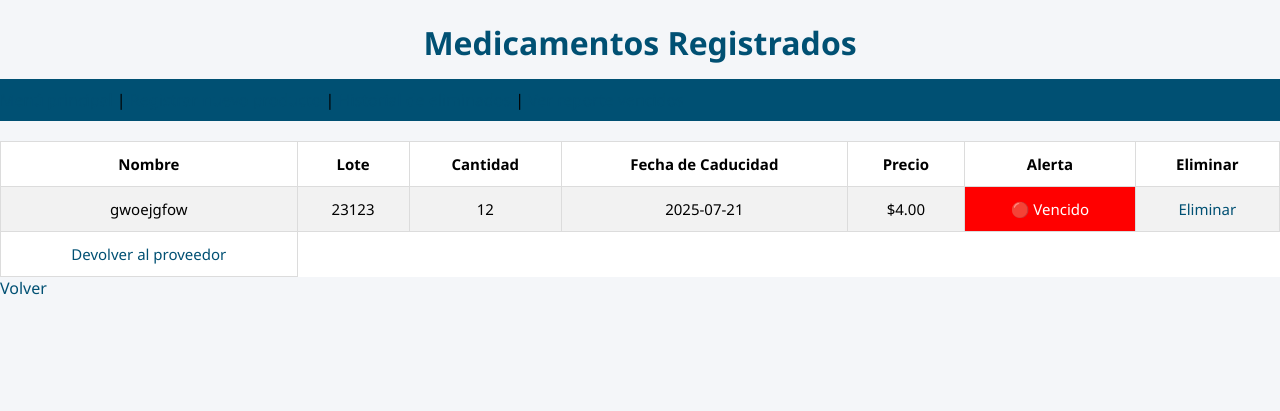
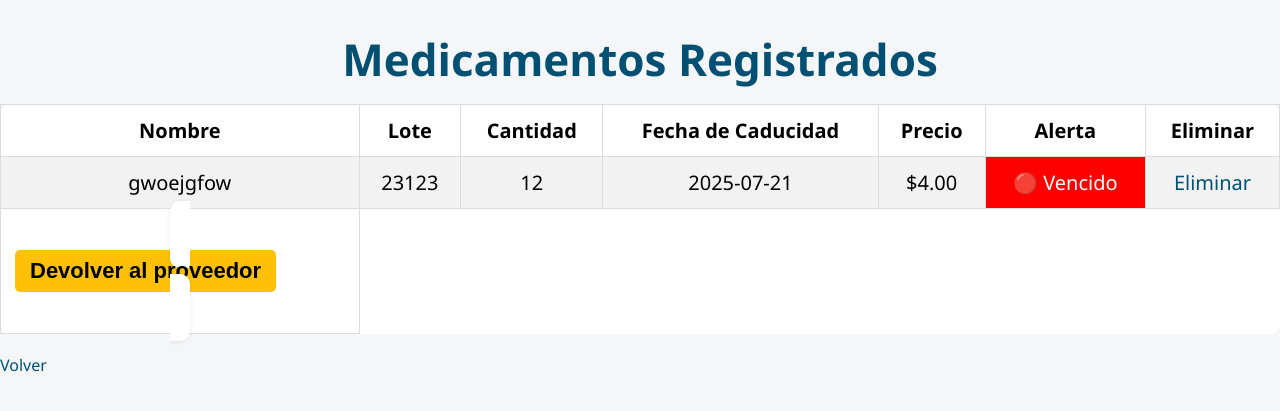
Before and after one commit to MinniFinnex/Farmacia, a Flask app: page /medicamentos in a window 1280 px wide. Shown: the top 411 px of the page. Run offline with Flask 3, Linux system fonts and the light colour scheme; data comes from the database, SQL or seed files in the repository.

Commit message:
Cambios Style y Devolver

```diff
--- a/app.py
+++ b/app.py
@@ -3,11 +3,13 @@
 import pymysql
 
 app = Flask(__name__)
+app.secret_key = 'JairickDiceCUADROOOOOOOOyEQUIPOOOOOOOOOOOOO'
+
 
 def conectar_db():
     return pymysql.connect(host='localhost', user='root', db='cruz_roja', charset='utf8mb4', cursorclass=pymysql.cursors.DictCursor)
 
-@app.route('/devolver', methods=['POST'])
+@app.route('/devolver_producto', methods=['POST', 'GET'])
 def devolver():
     producto_id = request.form.get('producto_id')
     nuevo_lote = request.form.get('nuevo_lote')
@@ -34,7 +36,7 @@
     conexion.close()
 
     flash("Producto devuelto y actualizado correctamente.")
-    return redirect('medicamentos')
+    return redirect('medicamentos' )
 
 @app.route('/logs_devoluciones')
 def logs_devoluciones():
@@ -98,10 +100,20 @@
 
     for p in productos:
         fecha_caducidad = p['fecha_caducidad']
-        dias_restantes = (fecha_caducidad - hoy).days
+
+        # Validar que la fecha exista
+        if fecha_caducidad is None:
+            continue  # saltar este producto
+
+        try:
+            dias_restantes = (fecha_caducidad - hoy).days
+        except Exception as e:
+            print(f"Error con producto ID {p['id']}: {e}")
+            continue
+
         alerta = None
         promocion = None
-        precio_base = p['precio']
+        precio_base = float(p['precio']) if p['precio'] is not None else 0
         nuevo_precio = None
 
         # Detección de alertas
@@ -119,10 +131,6 @@
             promocion = 0.25
         elif 0 <= dias_restantes <= 7:
             promocion = 0.50
-
-        precio_base = float(p['precio'])
-
-
 
         # Registrar alerta si no existe aún
         if alerta:
--- a/static/style.css
+++ b/static/style.css
@@ -4,6 +4,13 @@
     --blanco: #ffffff;
     --negro: #000000;
     --borde: #dcdcdc;
+}
+
+header h1,span{
+    font-size: 80px;
+    margin-bottom: 20px;
+    text-align: left;
+    margin: 10px;
 }
 
 body {
@@ -29,14 +36,18 @@
     text-align: center;
     color: var(--azul);
     margin-bottom: 15px;
+    font-size: 44px;
+    font-weight: bold;
 }
 
 /* Tablas */
 table {
     width: 100%;
     border-collapse: collapse;
-    margin-top: 20px;
     background-color: var(--blanco);
+    border-radius: 10px;
+    margin-bottom: 20px;
+    font-size: 20px;
 }
 
 table thead {
@@ -48,7 +59,21 @@
     padding: 12px;
     border: 1px solid var(--borde);
     text-align: center;
-    font-size: 15px;
+    font-size: 20px;
+}
+
+Button{
+    background-color: var(--azul);
+    color: var(--blanco);
+    border-radius: 5px;
+    padding: 10px;
+    margin: 10px;
+    font-size: 22px;
+    cursor: pointer;
+    display: flex;
+    justify-content: center;
+    text-align: center;
+    align-items: center;
 }
 
 table tr:nth-child(even) {
@@ -126,6 +151,11 @@
     font-weight: bold;
     margin-top: 10px;
     display: block;
+    font-size: 20px;
+}
+
+label {
+    font-size: 20px;
 }
 
 form input, form select {
@@ -137,10 +167,34 @@
     box-sizing: border-box;
 }
 
+.index {
+    display: grid;
+    grid-template-columns: repeat(3, 1fr);
+    gap: 20px;
+    margin-bottom: 20px;
+}
+
+.index h2 {
+    margin-bottom: 10px;
+    text-align: center;
+    color: var(--negro);
+}
+
+p{
+    color: var(--negro);
+    margin: 15px;
+    font-size: 26px;
+    font-weight: 400;
+}
 /* Navegación */
 nav {
     background-color: var(--azul);
+    display: flex;
+    justify-content: space-between;
+    align-items: center;
     padding: 10px 0;
+    text-align: center;
+    margin-bottom: 20px
 }
 
 nav ul {
@@ -148,9 +202,11 @@
     display: flex;
     justify-content: center;
     flex-wrap: wrap;
-    gap: 20px;
+    gap: 30px;
     margin: 0;
     padding: 0;
+    margin-bottom: 20px;
+    text-align: center;
 }
 
 nav ul li a {
@@ -159,15 +215,37 @@
     font-weight: bold;
     padding: 8px 12px;
     border-radius: 5px;
+    gap: 10px;
+    text-align: center;
+
 }
 
 nav ul li a:hover {
     background-color: #003f5c;
+    text-decoration: none;
 }
 
 /* Otros */
 a {
     color: var(--azul);
+    text-decoration: none;
+}
+
+a.docs-creator{
+    font-size: 22px;
+}
+
+a.Index.docs-creator{
+    font-size: 34px;
+    margin: 25px;
+    font-weight: bold;
+    text-decoration: none;
+}
+
+a.Index.docs-creator:hover{
+
+    font-weight: bold;
+    text-decoration: none;
     text-decoration: none;
 }
 
@@ -178,7 +256,9 @@
 img {
     max-width: 100%;
     height: auto;
-    display: block;
+    margin: 20px;
+    border: solid var(--borde);
+    border-radius: 15px
 }
 
 p {
--- a/templates/Eliminados.html
+++ b/templates/Eliminados.html
@@ -28,7 +28,7 @@
         {% endfor %}
     </table>
     <br>
-    <a href="{{ url_for('index') }}">Volver</a>
+    <a class="Index" href="{{ url_for('index') }}">Volver</a>
     <form action="{{ url_for('borrar_historial') }}" method="post" onsubmit="return confirm('¿Deseas borrar todo el historial? Esta acción no se puede deshacer.')">
     <button type="submit"> Borrar historial</button>
 </form>
--- a/templates/logs.html
+++ b/templates/logs.html
@@ -31,6 +31,6 @@
     </table>
 
     <br>
-    <a href="{{ url_for('index') }}">Volver al menú</a>
+    <a class="Index" href="{{ url_for('index') }}">Volver al menú</a>
 </body>
 </html>
--- a/templates/medicamentos.html
+++ b/templates/medicamentos.html
@@ -7,13 +7,6 @@
 </head>
 <body>
     <h1>Medicamentos Registrados</h1>
-
-    <nav>
-        <a href="{{ url_for('index') }}"> Menú principal</a> |
-        <a href="{{ url_for('registrar') }}"> Registrar nuevo producto</a> |
-        <a href="{{ url_for('eliminados') }}">Historial de eliminados</a> |
-        <a href="{{ url_for('reporte') }}"> Ver reporte vencidos</a>
-    </nav>
 
     <table>
         <tr>
@@ -39,35 +32,51 @@
                     ${{ p.precio }}
                 {% endif %}
             </td>
-            <td style="background-color:
-                {% if (p.fecha_caducidad - now.date()).days <= 0 %}red
-                {% elif (p.fecha_caducidad - now.date()).days <= 7 %}orange
-                {% elif (p.fecha_caducidad - now.date()).days <= 30 %}yellow
-                {% else %}white
-                {% endif %};
-                color: {% if (p.fecha_caducidad - now.date()).days <= 0 %}white{% endif %};
+            <td style="
+    {% if not p.fecha_caducidad %}
+        background-color: #d4edda; color: #155724;
+    {% else %}
+        {% set dias = (p.fecha_caducidad - now.date()).days %}
+        {% if dias <= 0 %}
+            background-color: red; color: white;
+        {% elif dias <= 7 %}
+            background-color: orange; color: black;
+        {% elif dias <= 30 %}
+            background-color: yellow; color: black;
+        {% else %}
+            background-color: #d4edda; color: #155724;
+        {% endif %}
+    {% endif %}
 ">
-                {% if (p.fecha_caducidad - now.date()).days <= 0 %}
+    {% if not p.fecha_caducidad %}
+        Sin vencer
+    {% else %}
+        {% if dias <= 0 %}
             🔴 Vencido
-                {% elif (p.fecha_caducidad - now.date()).days <= 7 %}
+        {% elif dias <= 7 %}
             🟠 Pronto a vencer
-                {% elif (p.fecha_caducidad - now.date()).days <= 30 %}
+        {% elif dias <= 30 %}
             🟡 Cerca de vencer
         {% else %}
-
+            🟢 Sin vencer
+        {% endif %}
     {% endif %}
 </td>
+
             <td><a href="{{ url_for('eliminar', id=p.id) }}"> Eliminar</a></td>
         </tr>
-
          <td>
-    <a href="{{ url_for('devolver') }}"> Devolver al proveedor</a>
+    <form action="{{ url_for('devolver_producto') }}" method="POST" style="display:inline;">
+        <input type="hidden" name="producto_id" value="{{ p.id }}">
+        <button type="submit" class="btn btn-devolver">Devolver al proveedor</button>
+    </form>
+</td>
 </td>
 
 
         {% endfor %}
     </table>
 
-    <a href="{{ url_for('index') }}">Volver</a>
+    <a class="Index" href="{{ url_for('index') }}">Volver</a>
 </body>
 </html>
--- a/templates/reporte.html
+++ b/templates/reporte.html
@@ -29,8 +29,8 @@
     <h3>Total perdido por vencimiento: $-{{ total }}</h3>
     <br>
 
-    <a href="{{ url_for('index') }}">Volver</a>
-    <a href="{{ url_for('eliminados') }}">Elimiados</a>
-    <a href="{{ url_for('logs_devoluciones') }}">Ver logs de devoluciones</a>
+    <a class="Index" href="{{ url_for('index') }}">Volver</a>
+    <a class="Index" href="{{ url_for('eliminados') }}">Eliminados</a>
+    <a class="Index" href="{{ url_for('logs_devoluciones') }}">Logs de devoluciones</a>
 </body>
 </html>
```
Also changed, not shown: templates/index.html (+14 -6 lines), templates/registrar.html (+6 -7 lines). Lines whose indentation alone changed are shown as unchanged.
